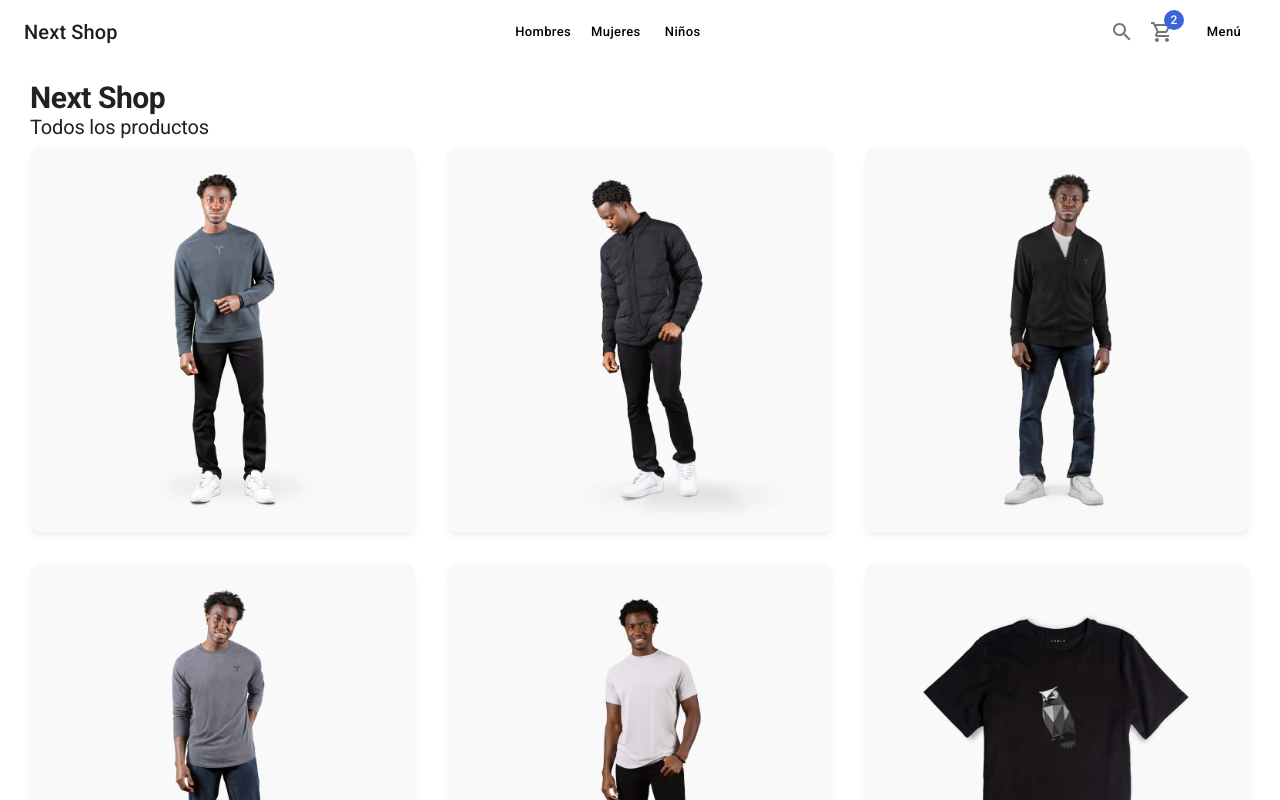
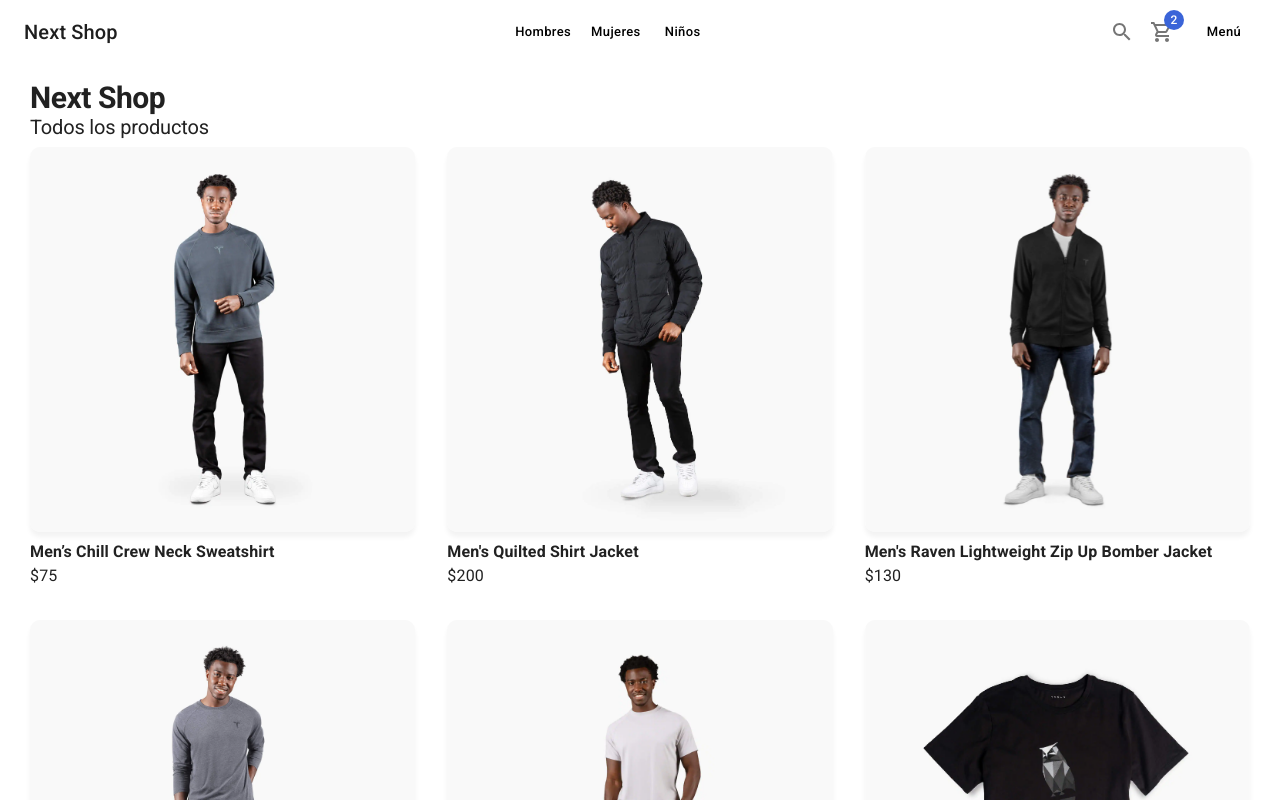
Before and after one commit to sebastian-asm/next-shop, a Next.js app: page / in a window 1280 px wide. Shown: the top 800 px of the page. Built offline with nearby package versions, Linux system fonts and the light colour scheme.

Commit message:
optimizacion de modulos mui

```diff
--- a/components/products/ProductCard.tsx
+++ b/components/products/ProductCard.tsx
@@ -1,6 +1,20 @@
-import { FC } from 'react';
+import { FC, useMemo, useState } from 'react';
 
-import { Card, CardActionArea, CardMedia, Grid } from '@mui/material';
+// import {
+//   Box,
+//   Card,
+//   CardActionArea,
+//   CardMedia,
+//   Grid,
+//   Typography,
+// } from '@mui/material';
+
+import Box from '@mui/material/Box';
+import Card from '@mui/material/Card';
+import CardActionArea from '@mui/material/CardActionArea';
+import CardMedia from '@mui/material/CardMedia';
+import Grid from '@mui/material/Grid';
+import Typography from '@mui/material/Typography';
 
 import { IProduct } from '../../interfaces';
 
@@ -9,17 +23,39 @@ interface Props {
 }
 
 export const ProductCard: FC<Props> = ({ product }) => {
+  const [isHovered, setIsHovered] = useState(false);
+
+  const productImage = useMemo(
+    () =>
+      isHovered
+        ? `products/${product.images[1]}`
+        : `products/${product.images[0]}`,
+    [isHovered, product.images]
+  );
+
   return (
-    <Grid item xs={6} sm={4}>
+    <Grid
+      item
+      xs={6}
+      sm={4}
+      onMouseEnter={() => setIsHovered(true)}
+      onMouseLeave={() => setIsHovered(false)}
+    >
       <Card>
         <CardActionArea>
           <CardMedia
             component="img"
-            image={`products/${product.images[0]}`}
+            image={productImage}
             alt={product.title}
+            className="fadeIn"
           />
         </CardActionArea>
       </Card>
+
+      <Box sx={{ mt: 1 }} className="fadeIn">
+        <Typography fontWeight="bold">{product.title}</Typography>
+        <Typography>${product.price}</Typography>
+      </Box>
     </Grid>
   );
 };
--- a/components/products/ProductList.tsx
+++ b/components/products/ProductList.tsx
@@ -1,6 +1,6 @@
 import { FC } from 'react';
 
-import { Grid } from '@mui/material';
+import Grid from '@mui/material/Grid';
 
 import { IProduct } from '../../interfaces';
 import { ProductCard } from './ProductCard';
--- a/pages/404.tsx
+++ b/pages/404.tsx
@@ -1,4 +1,5 @@
-import { Box, Typography } from '@mui/material';
+import Box from '@mui/material/Box';
+import Typography from '@mui/material/Typography';
 
 import { ShopLayout } from '../components/layouts';
 
--- a/pages/_app.tsx
+++ b/pages/_app.tsx
@@ -1,6 +1,8 @@
 import type { AppProps } from 'next/app';
 
-import { CssBaseline, ThemeProvider } from '@mui/material';
+// import { CssBaseline, ThemeProvider } from '@mui/material';
+import { ThemeProvider } from '@mui/material/styles';
+import CssBaseline from '@mui/material/CssBaseline';
 
 import { lightTheme } from '../themes';
 import '../styles/globals.css';
--- a/pages/index.tsx
+++ b/pages/index.tsx
@@ -1,4 +1,4 @@
-import { Typography } from '@mui/material';
+import Typography from '@mui/material/Typography';
 
 import { initialData } from '../database/products';
 import { ProductList } from '../components/products';
```
Also changed, not shown: components/ui/Navbar.tsx (+23 -11 lines), components/ui/SideMenu.tsx (+50 -26 lines).
